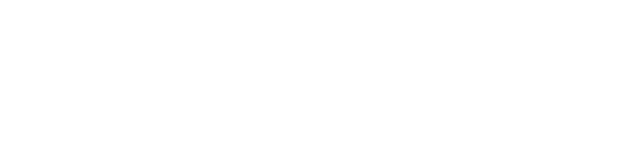
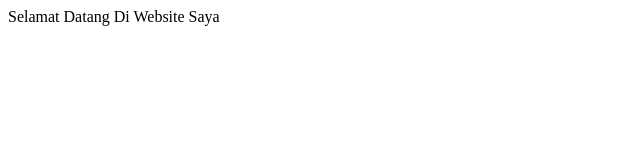
Before and after one commit to seramita/sera, a plain HTML site: page index.html in a window 1280 px wide. Shown: the whole page, without its empty margins (0-640 px from the left). Drawn offline with Linux system fonts and the light colour scheme.

Commit message:
penambahn kata selamat datang

```diff
--- a/index.html
+++ b/index.html
@@ -7,6 +7,6 @@
     <title>Seramita Yulanda (Latihan)</title>
 </head>
 <body>
-
+ Selamat Datang Di Website Saya
 </body>
 </html>
```
